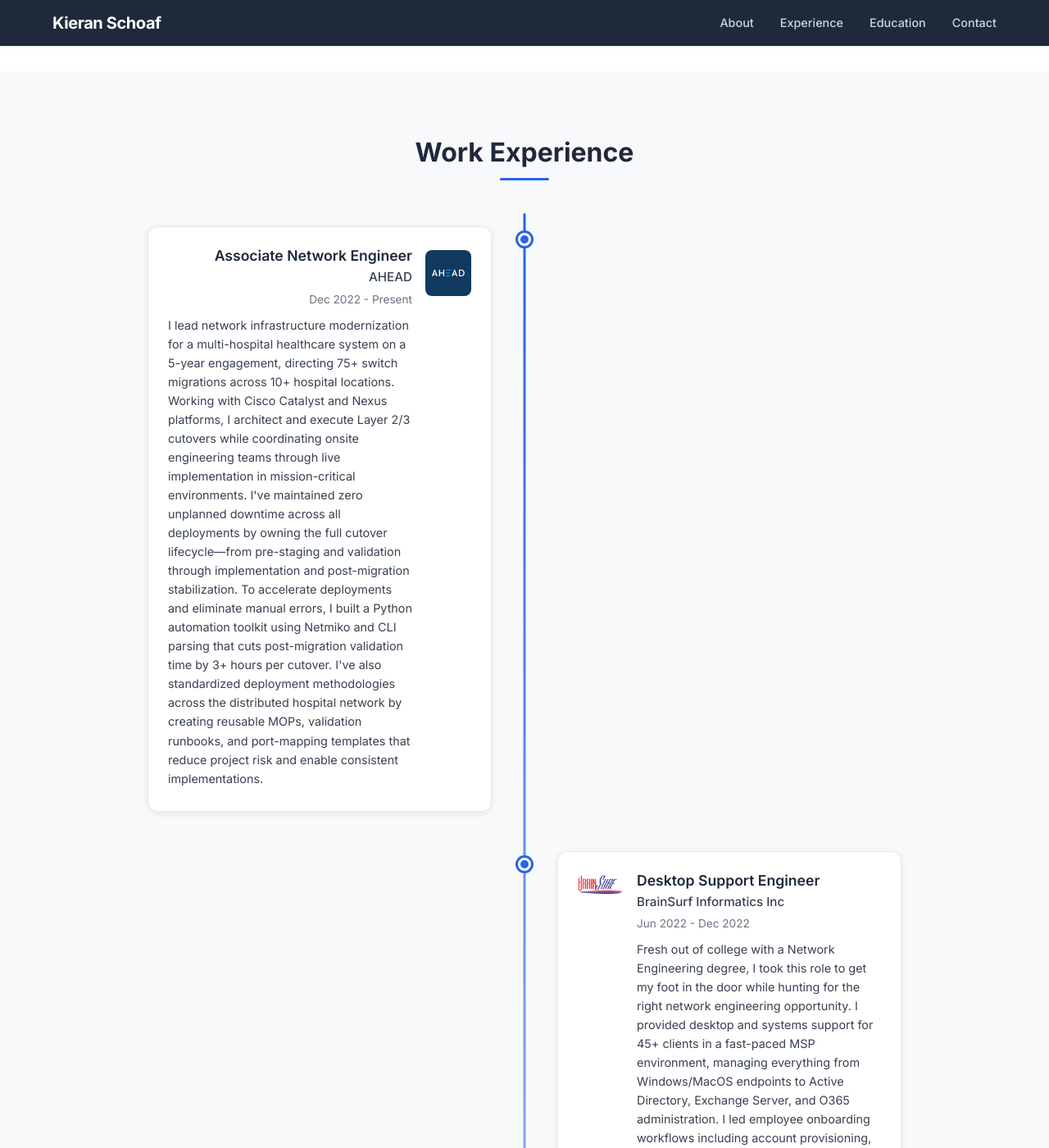
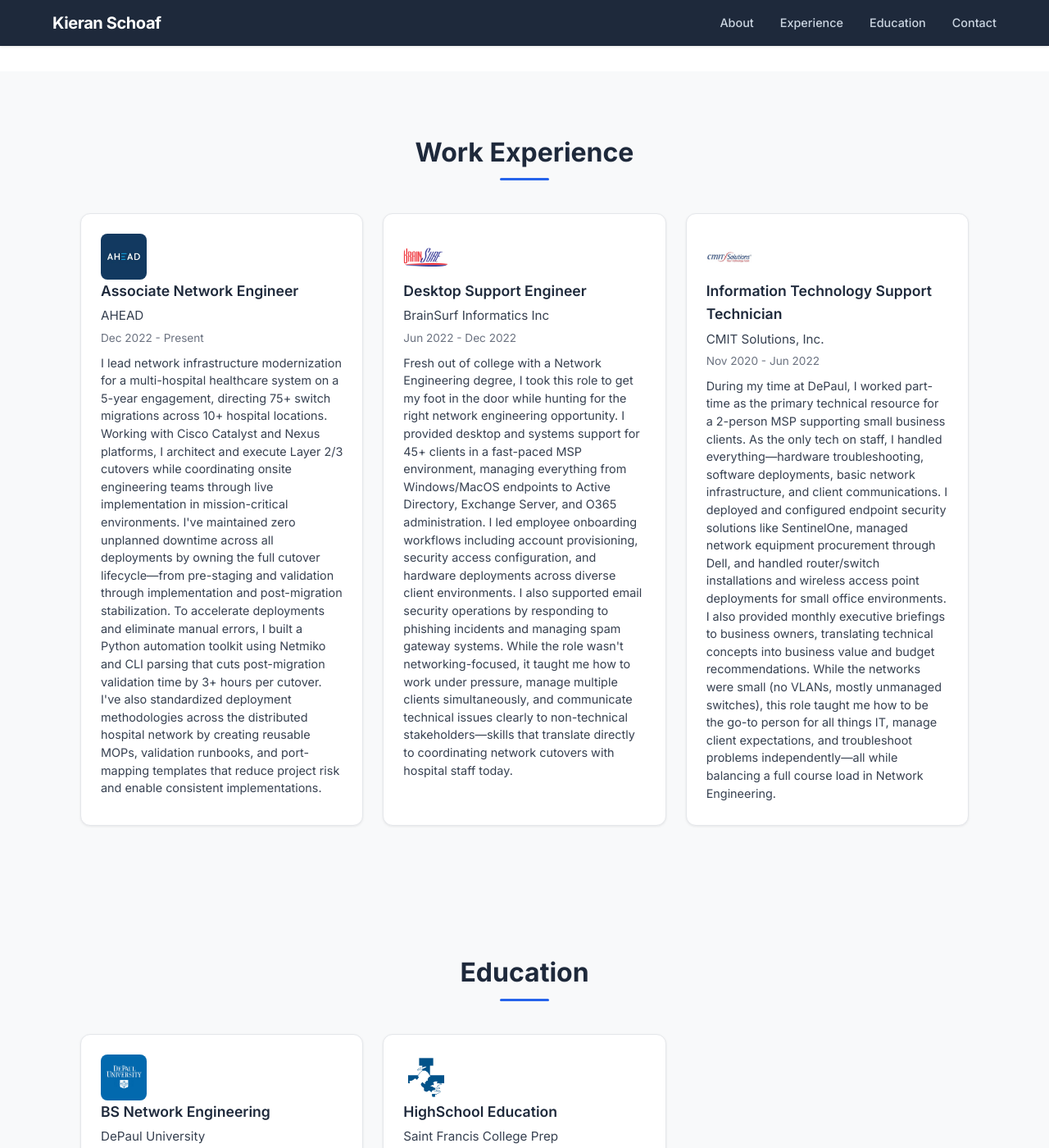
Before and after one commit to kischoaf/kischoaf.github.io, a Jekyll site: the page built from index.html, in a window 1280 px wide and 1400 px high, scrolled down 736 px. Shown: the whole window at 82% size. Built offline with Jekyll 4.4.1, drawn with Linux system fonts in a browser that asks for light colours.

Commit message:
Revert to card layout with fade-in animations
Co-Authored-By: Claude Opus 4.6 <noreply@anthropic.com>

```diff
--- a/_includes/experience.html
+++ b/_includes/experience.html
@@ -1,22 +1,19 @@
 <section id="experience" class="section">
     <div class="container">
         <h2 class="section-heading">Work Experience</h2>
-        <div class="timeline">
+        <div class="card-container">
             {% for item in site.data.experience %}
-            <div class="timeline-item fade-in">
-                <div class="timeline-dot"></div>
-                <div class="timeline-card">
+            <div class="card fade-in">
                 {% if item.logo %}
-                    <div class="timeline-logo">
+                <div class="icon">
                     <img src="/assets/img/experience/{{ item.logo }}" alt="{{ item.company }} logo" loading="lazy">
                 </div>
                 {% endif %}
-                    <div class="timeline-info">
-                        <h3 class="title">{{ item.role }}</h3>
+                <div class="info">
+                    <p class="title">{{ item.role }}</p>
                     <p class="location">{{ item.company }}</p>
                     <p class="dates">{{ item.dates }}</p>
                     <p class="desc">{{ item.desc }}</p>
-                    </div>
                 </div>
             </div>
             {% endfor %}
--- a/_sass/all.scss
+++ b/_sass/all.scss
@@ -164,142 +164,6 @@ a {
   }
 }
 
-// === Timeline ===
-.timeline {
-  position: relative;
-  max-width: 1000px;
-  margin: 0 auto;
-  padding: 1rem 0;
-
-  // Center line
-  &::before {
-    content: '';
-    position: absolute;
-    left: 50%;
-    transform: translateX(-50%);
-    top: 0;
-    bottom: 0;
-    width: 3px;
-    background: linear-gradient($color-accent, $color-border);
-    border-radius: 2px;
-  }
-}
-
-.timeline-item {
-  position: relative;
-  width: 50%;
-  padding: 0 2.5rem 3rem;
-
-  // Odd items (1st, 3rd) = left side
-  &:nth-child(odd) {
-    left: 0;
-    text-align: right;
-
-    .timeline-card {
-      flex-direction: row-reverse;
-    }
-
-    .timeline-logo {
-      margin-left: 1rem;
-      margin-right: 0;
-    }
-
-    .timeline-info p,
-    .timeline-info h3 {
-      text-align: right;
-    }
-
-    .timeline-dot {
-      right: -8px;
-      left: auto;
-    }
-  }
-
-  // Even items (2nd) = right side
-  &:nth-child(even) {
-    left: 50%;
-
-    .timeline-dot {
-      left: -8px;
-    }
-  }
-}
-
-.timeline-dot {
-  position: absolute;
-  top: 0.5rem;
-  width: 16px;
-  height: 16px;
-  background-color: $color-accent;
-  border: 3px solid $color-bg-white;
-  border-radius: 50%;
-  box-shadow: 0 0 0 3px $color-accent;
-  z-index: 1;
-}
-
-.timeline-card {
-  display: flex;
-  background-color: $color-bg-white;
-  border: 1px solid $color-border;
-  border-radius: $card-radius;
-  padding: 1.5rem;
-  box-shadow: 0 2px 8px $color-shadow;
-  transition: box-shadow 0.3s ease, transform 0.3s ease;
-
-  &:hover {
-    box-shadow: 0 6px 20px $color-shadow-hover;
-    transform: translateY(-3px);
-  }
-}
-
-.timeline-logo {
-  width: 56px;
-  height: 56px;
-  min-width: 56px;
-  margin-right: 1rem;
-  display: flex;
-  align-items: flex-start;
-  padding-top: 0.25rem;
-
-  img {
-    width: 100%;
-    border-radius: 8px;
-  }
-}
-
-.timeline-info {
-  flex: 1;
-
-  h3, p {
-    margin: 0 0 0.25rem 0;
-  }
-
-  .title {
-    font-size: 1.1rem;
-    font-weight: 600;
-    color: $color-primary;
-  }
-
-  .location {
-    font-size: 0.95rem;
-    font-weight: 500;
-    color: $color-text;
-  }
-
-  .dates {
-    font-size: 0.85rem;
-    color: $color-text-muted;
-    margin-bottom: 0.5rem;
-  }
-
-  .desc {
-    font-size: 0.9rem;
-    color: $color-text;
-    line-height: 1.6;
-    text-align: left !important;
-  }
-}
-
 // Fade-in animation
 .fade-in {
   opacity: 0;
@@ -330,36 +194,4 @@ a {
   .section-heading {
     font-size: 1.5rem;
   }
-
-  // Timeline mobile: single column, line on left
-  .timeline::before {
-    left: 20px;
-    transform: none;
-  }
-
-  .timeline-item {
-    width: 100%;
-    left: 0 !important;
-    padding: 0 1rem 2rem 3.5rem;
-    text-align: left !important;
-
-    .timeline-card {
-      flex-direction: row !important;
-    }
-
-    .timeline-logo {
-      margin-right: 1rem !important;
-      margin-left: 0 !important;
-    }
-
-    .timeline-info p,
-    .timeline-info h3 {
-      text-align: left !important;
-    }
-
-    .timeline-dot {
-      left: 12px !important;
-      right: auto !important;
-    }
-  }
 }
```
Lines whose indentation alone changed are shown as unchanged.
